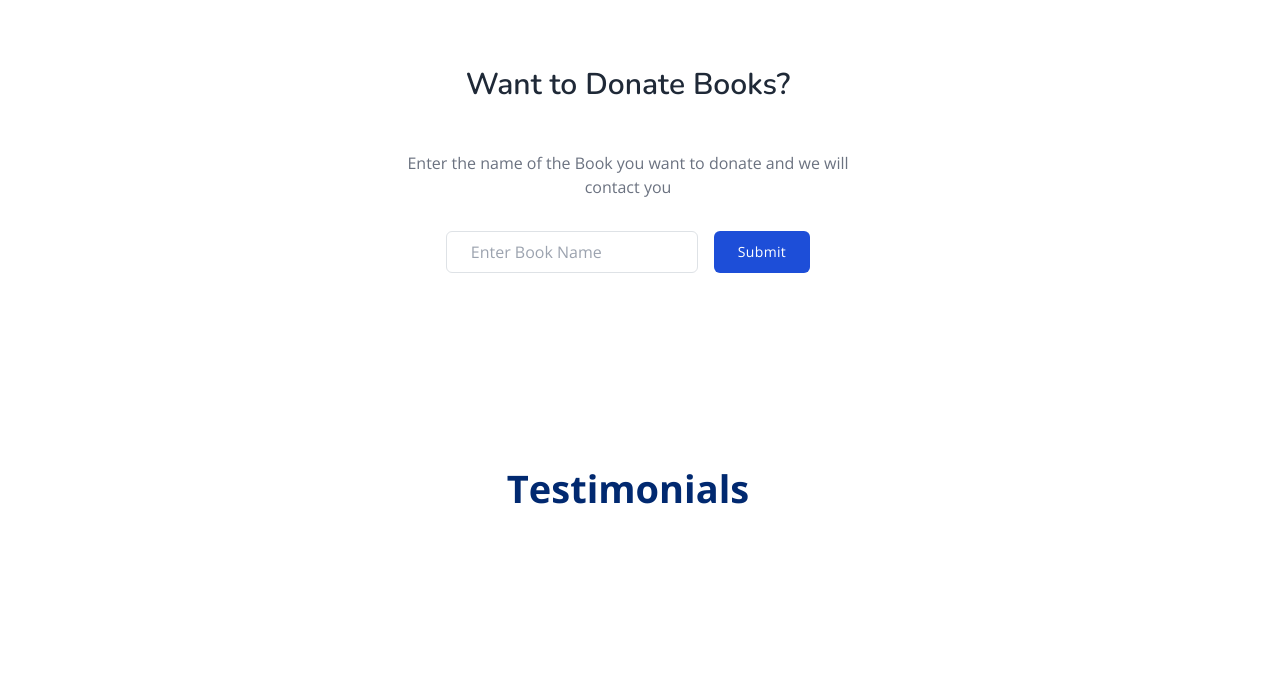
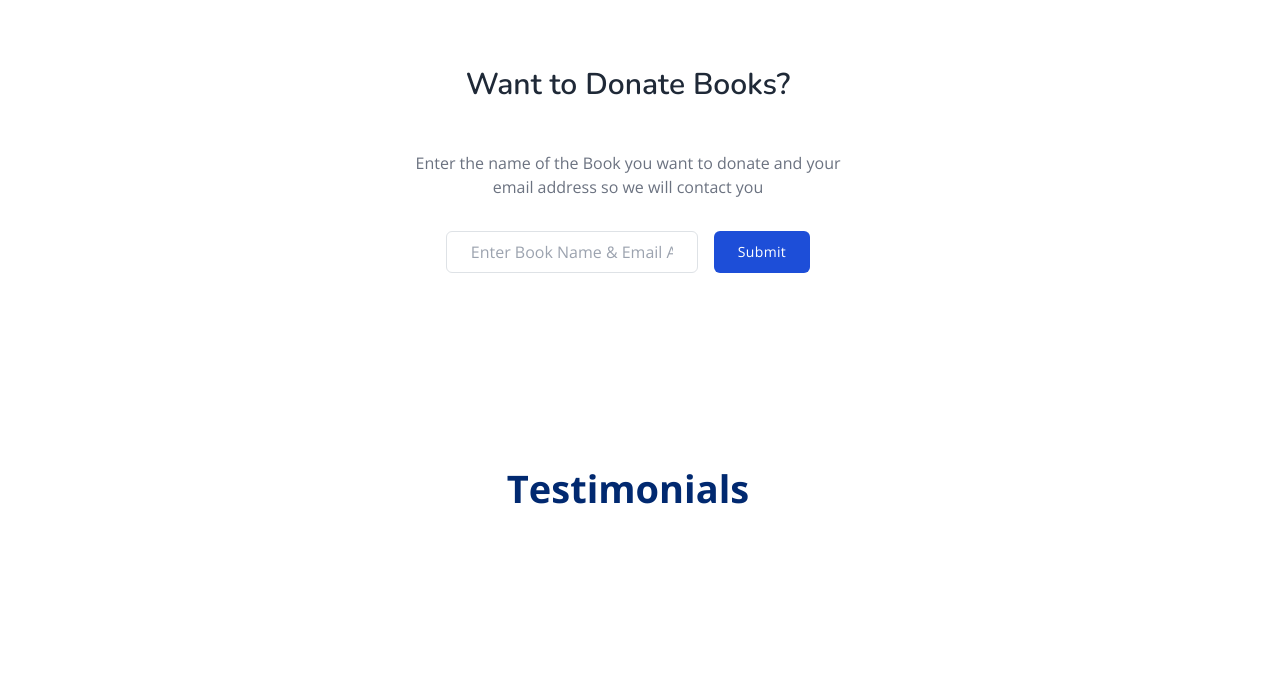
Before and after one commit to Aditya40l/Hackulate, a plain HTML site: page index.html in a window 1280 px wide. Shown: the part 3171-3857 px from the top of the page. Drawn offline with nearby package versions, Linux system fonts and the light colour scheme; a script that the page names is missing.

Commit message:
Update index.html

```diff
--- a/index.html
+++ b/index.html
@@ -224,10 +224,10 @@
     <section class="bg-white dark:bg-gray-800">
       <div class="max-w-3xl px-6 py-16 mx-auto text-center">
           <h1 class="text-3xl font-semibold text-gray-800 dark:text-gray-100">Want to Donate Books?</h1>
-          <p class="max-w-md mx-auto mt-5 text-gray-500 dark:text-gray-400">Enter the name of the Book you want to donate and we will contact you </p>
+          <p class="max-w-md mx-auto mt-5 text-gray-500 dark:text-gray-400">Enter the name of the Book you want to donate and your email address so we will contact you </p>
 
           <div class="flex flex-col mt-8 space-y-3 sm:space-y-0 sm:flex-row sm:justify-center sm:-mx-2">
-              <input id="email" type="text" class="px-4 py-2 text-gray-700 bg-white border border-gray-300 rounded-md sm:mx-2 dark:bg-gray-800 dark:text-gray-300 dark:border-gray-600 focus:border-blue-500 dark:focus:border-blue-500 focus:outline-none focus:ring" placeholder="Enter Book Name">
+              <input id="email" type="text" class="px-4 py-2 text-gray-700 bg-white border border-gray-300 rounded-md sm:mx-2 dark:bg-gray-800 dark:text-gray-300 dark:border-gray-600 focus:border-blue-500 dark:focus:border-blue-500 focus:outline-none focus:ring" placeholder="Enter Book Name & Email Address">
 
               <button class="px-4 py-2 text-sm font-medium tracking-wide text-white capitalize transition-colors duration-200 transform bg-blue-700 rounded-md sm:mx-2 hover:bg-blue-600 focus:outline-none focus:bg-blue-600">
                   Submit
```
